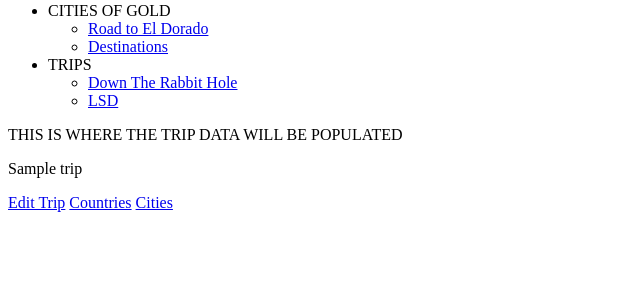
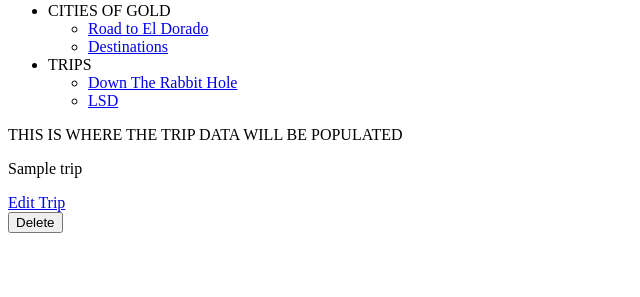
Before and after one commit to DevSharpknife/Travel_Bucket_List_Project, a Flask app: template templates/trips/index.html in a window 1280 px wide. Shown: the part 186-483 px from the top of the page, without its empty margins (0-640 px from the left). Run offline with Flask 2, Linux system fonts and the light colour scheme; the template is opened without the code that fills it: most values are stand-ins (such as "Sample title", 1, 10 or a date in 2020).

Commit message:
Started to create REST methods for the deletion of db objects - Needs more work

```diff
--- a/repositories/trip_repository.py
+++ b/repositories/trip_repository.py
@@ -19,7 +19,7 @@ def select_all():
     for row in results:
         user = user_repository.select(row['user_id'])
         city = city_repository.select(row['city_id'])
-        trip = Trip(user, name, city, row['date'], row['duration'], row['review'])
+        trip = Trip(user, row['name'], city, row['date'], row['duration'], row['review'])
         trips.append(trip)
     return trips
 
@@ -30,7 +30,7 @@ def select(id):
     if result is not None:
         user = user_repository.select(result['user_id'])
         city = city_repository.select(result['city_id'])
-        trip = Trip(user, name, city, result['date'], result['duration'], result['review'], result['id'])
+        trip = Trip(user, result['name'], city, result['date'], result['duration'], result['review'], result['id'])
     return trip
 
 def delete_all():
--- a/templates/cities/index.html
+++ b/templates/cities/index.html
@@ -1,5 +1,6 @@
 {% extends 'base.html' %}
 {% block content %}
+
     THIS IS WHERE THE CITY DATA WILL BE POPULATED
 
 {% for city in cities %}
@@ -9,6 +10,7 @@
     <a href="/countries">Countries</a>
     <form action="/cities/{{ city.id }}/delete" method="POST">
         <input type="submit" value="Delete">
+    </form>
 </section>
 <br>
 
--- a/templates/countries/index.html
+++ b/templates/countries/index.html
@@ -1,5 +1,6 @@
 {% extends 'base.html' %}
 {% block content %}
+
     THIS IS WHERE THE COUNTRY DATA WILL BE POPULATED
 
 {% for country in countries %}
@@ -8,6 +9,7 @@
     <a href="/countries/{{ country.name }}/edit">Edit Country</a>
     <form action="/countries/{{ country.id }}/delete" method="POST">
         <input type="submit" value="Delete">
+    </form>
 </section>
 <br>
 
--- a/templates/trips/index.html
+++ b/templates/trips/index.html
@@ -1,13 +1,15 @@
 {% extends 'base.html' %}
 {% block content %}
+
     THIS IS WHERE THE TRIP DATA WILL BE POPULATED
 
 {% for trip in trips %}
 <section>
     <p>{{ trip.name }}</p>
     <a href="/trips/{{ trip.id }}/edit">Edit Trip</a>
-    <a href="/countries">Countries</a>
-    <a href="/cities">Cities</a>
+    <form action="/trips/{{ trip.id }}/delete" method="POST">
+        <input type="submit" value="Delete">
+    </form>
 </section>
 <br>
 
--- a/templates/users/index.html
+++ b/templates/users/index.html
@@ -7,8 +7,9 @@
     <p>{{ user.name }}</p>
     <a href="/users/{{ user.name }}/edit">Edit User</a>
     <a href="/{{ user.name }}/trips">Your Trips</a>
-    <a href="/countries">Countries</a>
-    <a href="/cities">Cities</a>
+    <form action="/users/{{ user.id }}/delete" method="POST">
+        <input type="submit" value="Delete">
+    </form>
 </section>
 <br>
 
```
Also changed, not shown: controllers/users_controller.py (+10 -4 lines), controllers/cities_controller.py (line endings or trailing spaces).
